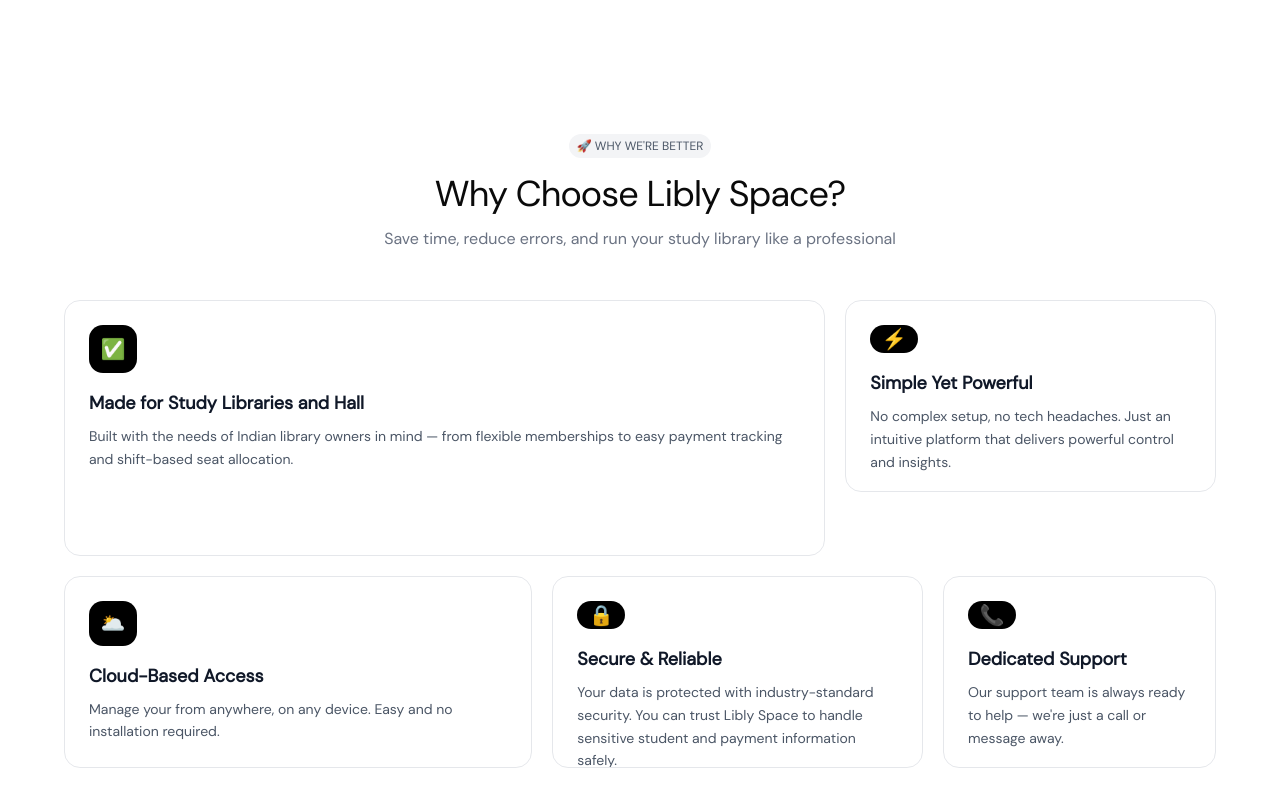
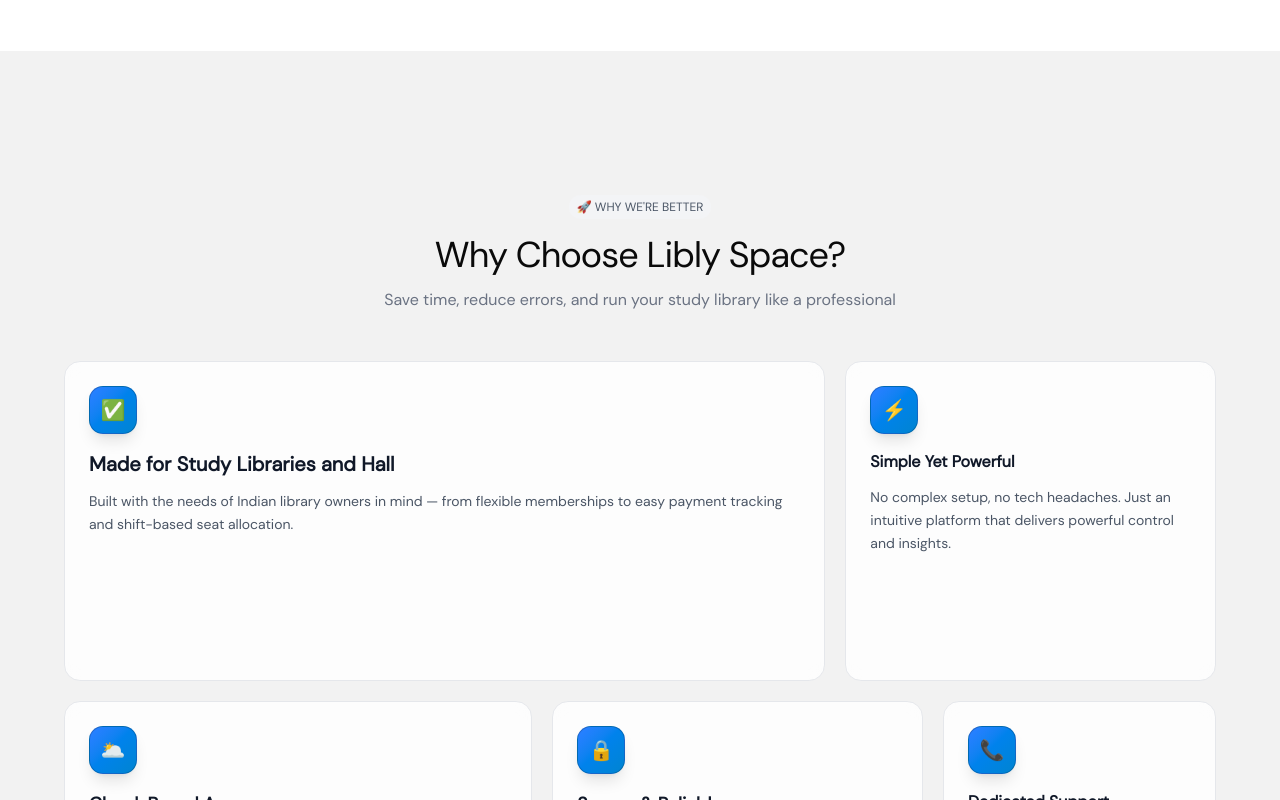
Before and after one commit to vin-dKR/libly-space-landing, a Next.js app: page / in a window 1280 px wide. Shown: the part 3580-4380 px from the top of the page. Built offline with nearby package versions, Linux system fonts and the light colour scheme.

Commit message:
RES: hiw

```diff
--- a/components/blocks/whyChoseUs/WhyChoose.tsx
+++ b/components/blocks/whyChoseUs/WhyChoose.tsx
@@ -3,8 +3,8 @@
 
 const WhyChoose = () => {
     return (
-        <div className="max-w-6xl h-screen justify-center content-center mx-auto py-16 sm:py-20">
-            <div className="w-full">
+        <div id="why-choose" className="w-full mx-auto py-16 sm:py-36 px-4 sm:px-6 lg:px-8 bg-black/5">
+            <div className="max-w-6xl items-center justify-center mx-auto">
                 {/* Header Section */}
                 <div className="flex flex-col items-center text-center mb-10 sm:mb-12">
                     <div className="inline-flex items-center gap-1 px-2 py-1 rounded-full bg-gray-100 text-gray-600 text-xs font-medium mb-4">
@@ -26,7 +26,7 @@
                             icon={whyChoosePoints[0].icon}
                             title={whyChoosePoints[0].title}
                             description={whyChoosePoints[0].description}
-                            large
+                            size="large"
                         />
                     </div>
 
@@ -36,27 +36,27 @@
                             icon={whyChoosePoints[1].icon}
                             title={whyChoosePoints[1].title}
                             description={whyChoosePoints[1].description}
-                            small
+                            size="small"
                         />
                     </div>
 
-                    {/* Medium Horizontal Card - Middle */}
+                    {/* Medium Horizontal Card - Middle Left */}
                     <div className="md:col-span-6 lg:col-span-5 group">
                         <WhyChooseCard
                             icon={whyChoosePoints[2].icon}
                             title={whyChoosePoints[2].title}
                             description={whyChoosePoints[2].description}
-                            medium
+                            size="medium"
                         />
                     </div>
 
-                    {/* Small Square Card - Middle Right */}
+                    {/* Medium Vertical Card - Middle Right */}
                     <div className="md:col-span-3 lg:col-span-4 group">
                         <WhyChooseCard
                             icon={whyChoosePoints[3].icon}
                             title={whyChoosePoints[3].title}
                             description={whyChoosePoints[3].description}
-                            small
+                            size="medium"
                         />
                     </div>
 
@@ -66,7 +66,7 @@
                             icon={whyChoosePoints[4].icon}
                             title={whyChoosePoints[4].title}
                             description={whyChoosePoints[4].description}
-                            small
+                            size="small"
                         />
                     </div>
                 </div>
--- a/components/blocks/whyChoseUs/WhyChooseCard.tsx
+++ b/components/blocks/whyChoseUs/WhyChooseCard.tsx
@@ -2,38 +2,70 @@
     icon: string;
     title: string;
     description: string;
-    large?: boolean;
-    medium?: boolean;
-    small?: boolean;
+    size: 'small' | 'medium' | 'large';
 }
 
-const WhyChooseCard = ({ icon, title, description, large, medium, small }: WhyChooseCardProps) => {
-    const sizeClass = large ? 'h-64' : medium ? 'h-48' : 'h-48';
+const WhyChooseCard = ({ icon, title, description, size }: WhyChooseCardProps) => {
+    const sizeClasses = {
+        small: 'min-h-[200px] sm:min-h-[220px]',
+        medium: 'min-h-[240px] sm:min-h-[260px]',
+        large: 'min-h-[280px] sm:min-h-[320px]'
+    };
+
+    const contentSizes = {
+        small: 'text-base',
+        medium: 'text-lg',
+        large: 'text-xl'
+    };
 
     return (
-        <div className={`relative rounded-2xl border border-gray-200 bg-white/80 backdrop-blur-sm overflow-hidden transition-all duration-300 group-hover:scale-[1.02] group-hover:shadow-lg ${sizeClass}`}>
-            {/* Background Gradient on Hover */}
-            <div className="absolute inset-0 bg-gradient-to-br from-gray-50 to-white opacity-0 group-hover:opacity-100 transition-opacity duration-300"></div>
+        <div className={`relative rounded-2xl border border-gray-200 bg-white/80 backdrop-blur-sm overflow-hidden transition-all duration-500 group-hover:scale-[1.02] group-hover:shadow-xl h-full ${sizeClasses[size]} group`}>
+            {/* Animated Background Gradient */}
+            <div className="absolute inset-0 bg-gradient-to-br from-blue-50/50 via-white to-gray-50/50 opacity-0 group-hover:opacity-100 transition-all duration-500 group-hover:scale-105"></div>
 
-            <div className="relative p-6 h-full flex flex-col">
-                {/* Icon */}
-                <div className="w-12 h-12 bg-black rounded-xl flex items-center justify-center mb-4 group-hover:scale-110 transition-transform duration-300">
-                    <span className="text-xl">{icon}</span>
+            {/* Floating Particles */}
+            <div className="absolute inset-0 opacity-0 group-hover:opacity-100 transition-opacity duration-500">
+                <div className="absolute top-4 right-4 w-2 h-2 bg-blue-400 rounded-full animate-ping"></div>
+                <div className="absolute bottom-4 left-4 w-1.5 h-1.5 bg-sky-400 rounded-full animate-ping delay-300"></div>
+            </div>
+
+            <div className="relative p-6 h-full flex flex-col z-10">
+                {/* Icon with Enhanced Animation */}
+                <div className="relative mb-4">
+                    <div className="w-12 h-12 bg-gradient-to-br from-blue-500 to-sky-600 rounded-xl flex items-center justify-center group-hover:scale-110 group-hover:rotate-3 transition-all duration-500 shadow-lg relative overflow-hidden border border-black/20">
+                        {/* Shine Effect */}
+                        <div className="absolute inset-0 bg-gradient-to-br from-white/30 to-transparent opacity-0 group-hover:opacity-100 transition-opacity duration-500"></div>
+                        <span className="text-white text-xl relative z-10 group-hover:scale-110 transition-transform duration-300">
+                            {icon}
+                        </span>
+                    </div>
+                    {/* Floating Dot */}
+                    <div className="absolute -top-1 -right-1 w-3 h-3 bg-green-400 rounded-full opacity-0 group-hover:opacity-100 group-hover:scale-150 transition-all duration-500 delay-200"></div>
                 </div>
 
-                {/* Content */}
-                <div className="flex-1 flex flex-col">
-                    <h3 className="text-lg font-semibold text-gray-900 mb-2 group-hover:text-gray-700 transition-colors duration-300">
+                {/* Content with Staggered Animation */}
+                <div className="flex-1 flex flex-col space-y-3">
+                    <h3 className={`font-semibold text-gray-900 group-hover:text-gray-800 transition-colors duration-300 transform group-hover:translate-x-1 ${contentSizes[size]}`}>
                         {title}
                     </h3>
-                    <p className="text-sm text-gray-600 leading-relaxed group-hover:text-gray-500 transition-colors duration-300">
+                    <p className="text-sm text-gray-600 leading-relaxed group-hover:text-gray-500 transition-colors duration-300 transform group-hover:translate-x-1 delay-100">
                         {description}
                     </p>
                 </div>
 
-                {/* Hover Border Effect */}
-                <div className="absolute inset-0 rounded-2xl border-2 border-transparent group-hover:border-gray-100 transition-all duration-300"></div>
+                {/* Bottom Indicator */}
+                <div className="mt-4 opacity-0 group-hover:opacity-100 transition-opacity duration-500 delay-300">
+                    <div className="w-6 h-1 bg-gradient-to-r from-blue-500 to-sky-400 rounded-full mx-auto transform group-hover:scale-x-125 transition-transform duration-300"></div>
+                </div>
             </div>
+
+            {/* Enhanced Border Effects */}
+            <div className="absolute inset-0 rounded-2xl border-2 border-transparent group-hover:border-blue-200/50 transition-all duration-500"></div>
+            <div className="absolute inset-0 rounded-2xl border border-transparent group-hover:border-white/80 transition-all duration-500 delay-100"></div>
+
+            {/* Corner Accents */}
+            <div className="absolute top-0 left-0 w-4 h-4 border-t-2 border-l-2 border-blue-300 rounded-tl-2xl opacity-0 group-hover:opacity-100 transition-opacity duration-500"></div>
+            <div className="absolute bottom-0 right-0 w-4 h-4 border-b-2 border-r-2 border-sky-300 rounded-br-2xl opacity-0 group-hover:opacity-100 transition-opacity duration-500 delay-200"></div>
         </div>
     );
 };
```
